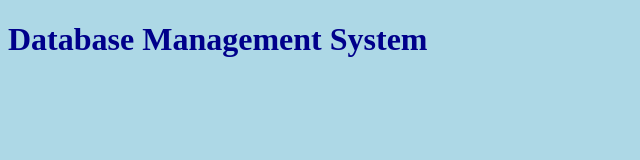
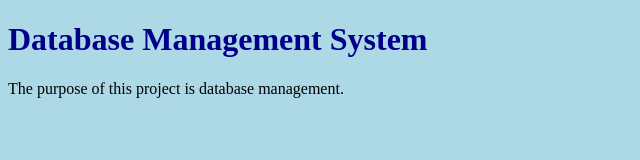
Before and after one commit to DarwinPorth/dbProject, a plain HTML site: page index.html in a window 1280 px wide. Shown: the whole page, without its empty margins (0-640 px from the left). Drawn offline with Linux system fonts and the light colour scheme.

Commit message:
Updated project description

```diff
--- a/index.html
+++ b/index.html
@@ -3,3 +3,4 @@
 <head><link rel="stylesheet" href="bluestyle.css"></head>
 <body><h1>Database Management System</h1></body>
 </html>
+<p>The purpose of this project is database management.</p>
```
